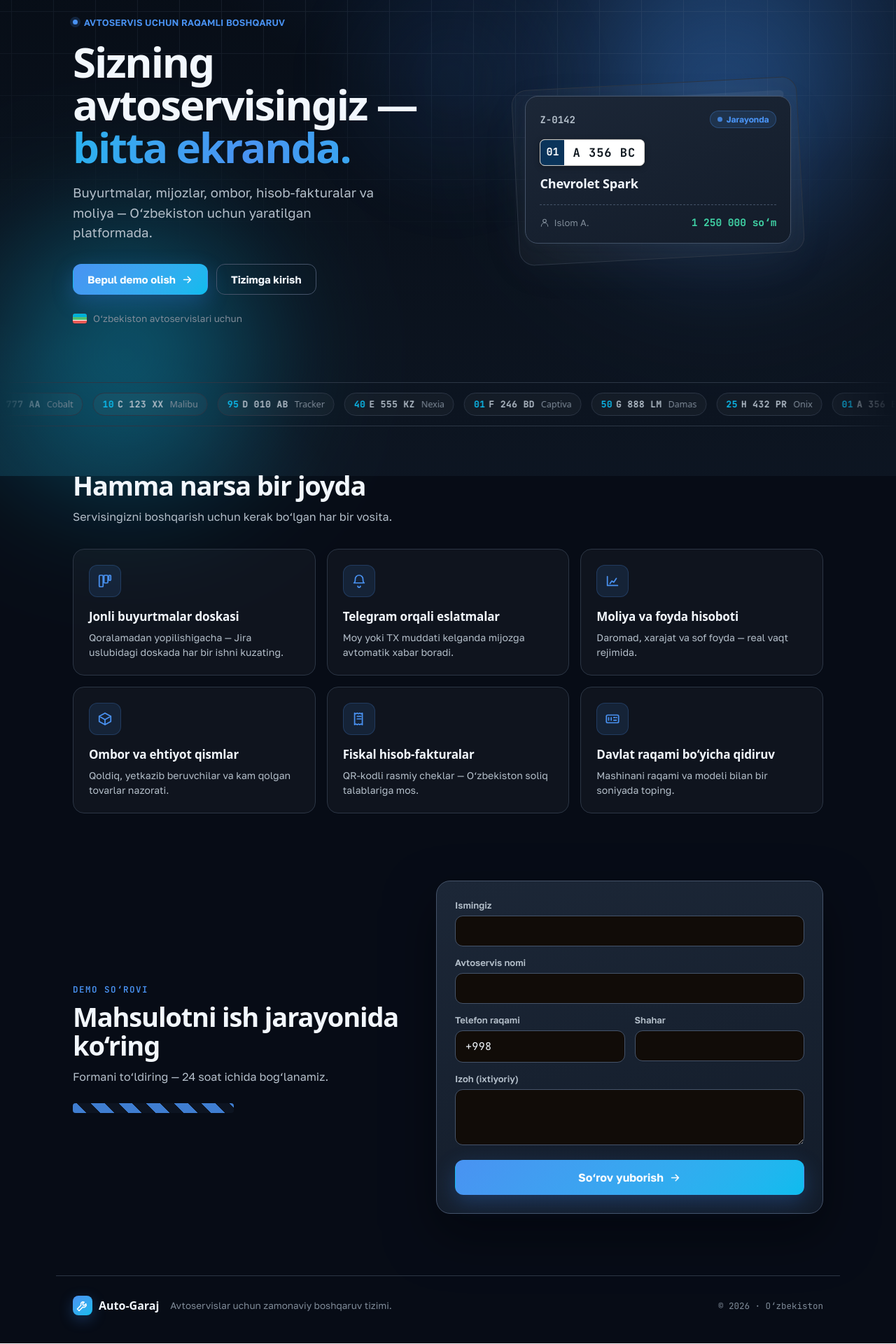
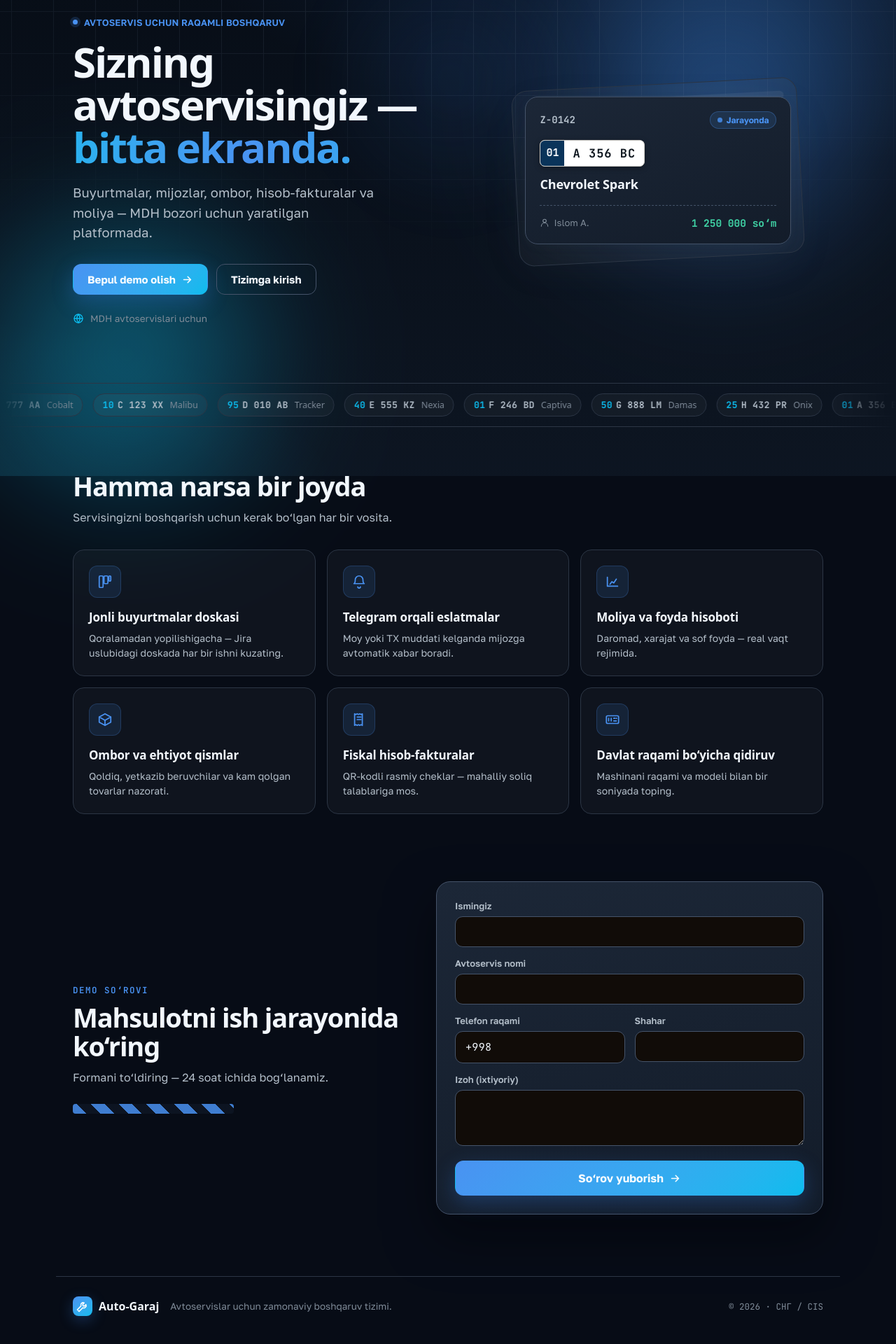
Before and after one commit to avtoms/avtoms-web, a Next.js app: page / in a window 1280 px wide. Shown: the part 120-2040 px from the top of the page at 70% size. Built offline with nearby package versions, Linux system fonts and the light colour scheme; a web font is replaced by a local one.

Commit message:
web: broaden landing positioning from Uzbekistan to CIS (СНГ)

```diff
--- a/app/page.tsx
+++ b/app/page.tsx
@@ -15,13 +15,13 @@ const COPY = {
   h1a: { uz: "Sizning avtoservisingiz —", ru: "Ваш автосервис —", en: "Your auto shop —" },
   h1b: { uz: "bitta ekranda.", ru: "на одном экране.", en: "on one screen." },
   sub: {
-    uz: "Buyurtmalar, mijozlar, ombor, hisob-fakturalar va moliya — O‘zbekiston uchun yaratilgan platformada.",
-    ru: "Заказы, клиенты, склад, счета и финансы — на платформе, созданной для Узбекистана.",
-    en: "Work orders, clients, inventory, invoices and finances — on a platform built for Uzbekistan.",
+    uz: "Buyurtmalar, mijozlar, ombor, hisob-fakturalar va moliya — MDH bozori uchun yaratilgan platformada.",
+    ru: "Заказы, клиенты, склад, счета и финансы — на платформе, созданной для стран СНГ.",
+    en: "Work orders, clients, inventory, invoices and finances — on a platform built for the CIS.",
   },
   cta1: { uz: "Bepul demo olish", ru: "Получить демо", en: "Get a free demo" },
   cta2: { uz: "Tizimga kirish", ru: "Войти в систему", en: "Log in" },
-  trust: { uz: "O‘zbekiston avtoservislari uchun", ru: "Для автосервисов Узбекистана", en: "Made for Uzbekistan’s workshops" },
+  trust: { uz: "MDH avtoservislari uchun", ru: "Для автосервисов стран СНГ", en: "Made for CIS workshops" },
   feat_title: { uz: "Hamma narsa bir joyda", ru: "Всё в одном месте", en: "Everything in one place" },
   feat_sub: { uz: "Servisingizni boshqarish uchun kerak bo‘lgan har bir vosita.", ru: "Каждый инструмент для управления вашим сервисом.", en: "Every tool you need to run the shop." },
   form_kicker: { uz: "Demo so‘rovi", ru: "Заявка на демо", en: "Request a demo" },
@@ -76,7 +76,7 @@ const FEATURES: { icon: React.ReactNode; title: Tri; desc: Tri }[] = [
   {
     icon: <ReceiptIcon />,
     title: { uz: "Fiskal hisob-fakturalar", ru: "Фискальные счета", en: "Fiscal invoices" },
-    desc: { uz: "QR-kodli rasmiy cheklar — O‘zbekiston soliq talablariga mos.", ru: "Официальные чеки с QR — по требованиям налоговой Узбекистана.", en: "Official QR receipts, compliant with Uzbek tax rules." },
+    desc: { uz: "QR-kodli rasmiy cheklar — mahalliy soliq talablariga mos.", ru: "Официальные чеки с QR — по местным налоговым требованиям.", en: "Official QR receipts, compliant with local tax rules." },
   },
   {
     icon: <PlateIcon />,
@@ -122,7 +122,7 @@ export default function LandingPage() {
             <a href="/login" className="lp-btn lp-btn-line">{tr(COPY.cta2, lang)}</a>
           </div>
           <div className="lp-trust lp-rise" style={{ animationDelay: "420ms" }}>
-            <span className="lp-flag" /> {tr(COPY.trust, lang)}
+            <span className="lp-globe"><GlobeIcon /></span> {tr(COPY.trust, lang)}
           </div>
         </div>
         <div className="lp-hero-art lp-rise" style={{ animationDelay: "260ms" }}>
@@ -173,7 +173,7 @@ export default function LandingPage() {
       <footer className="lp-wrap lp-footer">
         <div className="lp-foot-brand"><span className="lp-mark sm"><WrenchIcon /></span> Auto-Garaj</div>
         <div className="lp-foot-text">{tr(COPY.footer, lang)}</div>
-        <div className="lp-foot-meta">© 2026 · O‘zbekiston</div>
+        <div className="lp-foot-meta">© 2026 · СНГ / CIS</div>
       </footer>
     </div>
   );
@@ -292,6 +292,7 @@ function WrenchIcon() { return <svg width="20" height="20" viewBox="0 0 24 24" f
 function ArrowIcon() { return <svg width="17" height="17" viewBox="0 0 24 24" fill="none" stroke="currentColor" strokeWidth="2.2" strokeLinecap="round" strokeLinejoin="round"><path d="M5 12h14M13 6l6 6-6 6" /></svg>; }
 function CheckIcon() { return <svg width="26" height="26" viewBox="0 0 24 24" fill="none" stroke="currentColor" strokeWidth="2.4" strokeLinecap="round" strokeLinejoin="round"><path d="M20 6 9 17l-5-5" /></svg>; }
 function UserIcon() { return <svg width="14" height="14" viewBox="0 0 24 24" fill="none" stroke="currentColor" strokeWidth="2" strokeLinecap="round" strokeLinejoin="round"><circle cx="12" cy="8" r="4" /><path d="M4 21a8 8 0 0 1 16 0" /></svg>; }
+function GlobeIcon() { return <svg width="16" height="16" viewBox="0 0 24 24" fill="none" stroke="currentColor" strokeWidth="2" strokeLinecap="round" strokeLinejoin="round"><circle cx="12" cy="12" r="9" /><path d="M3 12h18M12 3a14 14 0 0 1 0 18M12 3a14 14 0 0 0 0 18" /></svg>; }
 function BoardIcon() { return <svg width="22" height="22" viewBox="0 0 24 24" fill="none" stroke="currentColor" strokeWidth="1.9" strokeLinecap="round" strokeLinejoin="round"><rect x="3" y="3" width="6" height="18" rx="1.5" /><rect x="10.5" y="3" width="6" height="12" rx="1.5" /><rect x="18" y="3" width="3" height="8" rx="1.2" /></svg>; }
 function BellIcon() { return <svg width="22" height="22" viewBox="0 0 24 24" fill="none" stroke="currentColor" strokeWidth="1.9" strokeLinecap="round" strokeLinejoin="round"><path d="M6 9a6 6 0 0 1 12 0c0 5 2 6 2 6H4s2-1 2-6Z" /><path d="M10 20a2 2 0 0 0 4 0" /></svg>; }
 function ChartIcon() { return <svg width="22" height="22" viewBox="0 0 24 24" fill="none" stroke="currentColor" strokeWidth="1.9" strokeLinecap="round" strokeLinejoin="round"><path d="M4 19V5M4 19h16" /><path d="M8 16l3-4 3 2 4-6" /></svg>; }
@@ -379,7 +380,7 @@ function LandingStyle() {
 .lp-sub { font-size: clamp(15.5px, 2vw, 18.5px); line-height: 1.55; color: var(--ink2); margin: 20px 0 0; max-width: 38ch; }
 .lp-hero-cta { display: flex; flex-wrap: wrap; gap: 12px; margin-top: 30px; }
 .lp-trust { display: inline-flex; align-items: center; gap: 9px; margin-top: 26px; font-size: 13.5px; color: var(--ink3); }
-.lp-flag { width: 20px; height: 14px; border-radius: 3px; flex-shrink: 0; background: linear-gradient(180deg, oklch(0.7 0.13 220) 0 33%, #fff 33% 39%, oklch(0.72 0.15 150) 39% 67%, #fff 67% 73%, oklch(0.66 0.18 25) 73% 100%); box-shadow: 0 0 0 1px var(--line); }
+.lp-globe { display: inline-flex; flex-shrink: 0; color: var(--amber2); }
 
 /* hero art */
 .lp-hero-art { display: flex; justify-content: center; }
```
Also changed, not shown: 1 other file (tests, documents, lock files or other folders).
